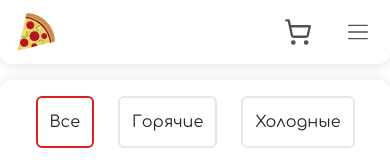
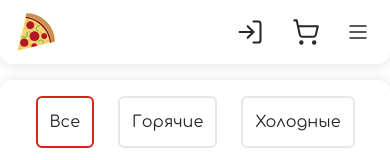
Before and after one commit to smolinartem/react-pizza-typescript, a React (Vite) app: page /drinks in a window 390 px wide. Shown: the top 160 px of the page. Built offline with nearby package versions, Linux system fonts and the light colour scheme.

Commit message:
feat: Auth and Profile buttons

```diff
--- a/src/App.tsx
+++ b/src/App.tsx
@@ -7,6 +7,7 @@ import Promos from './pages/Promos'
 import Contacts from './pages/Contacts'
 import ErrorPage from './pages/ErrorPage'
 import Cart from './pages/Cart'
+import Profile from './pages/Profile'
 
 const router = createBrowserRouter([
   {
@@ -34,6 +35,10 @@ const router = createBrowserRouter([
         path: 'cart',
         element: <Cart />,
       },
+      {
+        path: 'profile',
+        element: <Profile />,
+      },
     ],
   },
 ])
--- /dev/null
+++ b/src/components/ButtonAccount.tsx
@@ -0,0 +1,10 @@
+import { UserRound } from 'lucide-react'
+import { Link } from 'react-router-dom'
+
+export default function ButtonAccount() {
+  return (
+    <Link to='profile' className='flex-center relative size-10 md:size-12 circle-animation'>
+      <UserRound color='#292524' strokeWidth={1.75} size={28} />
+    </Link>
+  )
+}
--- /dev/null
+++ b/src/components/ButtonAuth.tsx
@@ -0,0 +1,18 @@
+import { LogIn } from 'lucide-react'
+import { useState } from 'react'
+import PopupAuth from './PopupAuth'
+
+export default function ButtonAuth() {
+  const [open, setOpen] = useState(false)
+  return (
+    <>
+      <button
+        onClick={() => setOpen(true)}
+        className='flex-center relative size-10 md:size-12 circle-animation'
+      >
+        <LogIn color='#292524' strokeWidth={1.75} size={28} />
+      </button>
+      <PopupAuth isOpen={open} onClose={() => setOpen(false)} />
+    </>
+  )
+}
--- a/src/components/ButtonBurger.tsx
+++ b/src/components/ButtonBurger.tsx
@@ -1,4 +1,4 @@
-import classNames from 'classnames'
+import { Menu, X } from 'lucide-react'
 
 type ButtonBurgerProps = {
   onToggle: () => void
@@ -7,12 +7,12 @@ type ButtonBurgerProps = {
 
 export default function ButtonBurger({ onToggle, isOpen }: ButtonBurgerProps) {
   return (
-    <button
-      onClick={onToggle}
-      className={classNames(
-        isOpen ? 'bg-close' : 'bg-burger',
-        'bg-with-image size-8 transition-all duration-300 md:hidden'
+    <button onClick={onToggle} className='size-8 transition-all duration-300 flex-center md:hidden'>
+      {isOpen ? (
+        <X color='#292524' strokeWidth={1.5} />
+      ) : (
+        <Menu color='#292524' strokeWidth={1.5} />
       )}
-    />
+    </button>
   )
 }
--- a/src/components/ButtonCart.tsx
+++ b/src/components/ButtonCart.tsx
@@ -2,6 +2,7 @@ import { useSelector } from 'react-redux'
 import { Link } from 'react-router-dom'
 import { type RootState } from '../store/store'
 import { ShoppingCart } from 'lucide-react'
+import { calculateAmountInCart } from '../utils/helpers'
 
 type ButtonCartProps = {
   onClose: () => void
@@ -9,17 +10,18 @@ type ButtonCartProps = {
 
 export default function ButtonCart({ onClose }: ButtonCartProps) {
   const order = useSelector((state: RootState) => state.order)
+  const amountInCart = calculateAmountInCart(order)
 
   return (
     <Link
       onClick={onClose}
-      className='flex items-center justify-center relative size-10 md:size-12 circle-animation'
+      className='flex-center relative size-10 md:size-12 circle-animation'
       to='cart'
     >
-      <ShoppingCart color='var(--grey-color)' size={28} />
-      {order.length === 0 ? null : (
+      <ShoppingCart color='#292524' strokeWidth={1.75} size={28} />
+      {order.length > 0 && (
         <span className='absolute size-4 right-0 top-0 flex-center rounded-full bg-accent text-white text-xs leading-none font-semibold'>
-          {order.length}
+          {amountInCart}
         </span>
       )}
     </Link>
--- a/src/components/Header.tsx
+++ b/src/components/Header.tsx
@@ -7,8 +7,11 @@ import Navigation from './Navigation'
 import ButtonCart from './ButtonCart'
 import ButtonBurger from './ButtonBurger'
 import SideBarMenu from './SideBarMenu'
+import ButtonAccount from './ButtonAccount'
+import ButtonAuth from './ButtonAuth'
 
 export default function Header() {
+  const [user] = useState(false)
   const [menuOpen, setMenuOpen] = useState(false)
   const toggleMenu = () => setMenuOpen(!menuOpen)
   const handleClose = () => setMenuOpen(false)
@@ -20,7 +23,8 @@ export default function Header() {
         <div className='container max-w-screen-xl flex justify-between items-center h-full rounded-b-xl shadow-one bg-white'>
           <Logo onClose={handleClose} />
           <Navigation />
-          <div className='flex items-center gap-6'>
+          <div className='flex items-center gap-4'>
+            {user ? <ButtonAccount /> : <ButtonAuth />}
             <ButtonCart onClose={handleClose} />
             <ButtonBurger onToggle={toggleMenu} isOpen={menuOpen} />
           </div>
--- a/src/components/Popup.tsx
+++ b/src/components/Popup.tsx
@@ -1,4 +1,6 @@
 import classNames from 'classnames'
+import { X } from 'lucide-react'
+import { useMenuClose } from '../hooks/useMenuClose'
 
 type PopupProps = {
   isOpen: boolean
@@ -7,6 +9,7 @@ type PopupProps = {
 }
 
 export default function Popup({ isOpen, onClose, children }: PopupProps) {
+  useMenuClose(isOpen, onClose)
   return (
     <section
       className={classNames(
@@ -17,8 +20,10 @@ export default function Popup({ isOpen, onClose, children }: PopupProps) {
       <div className='bg-white relative w-full h-full overflow-y-auto px-6 py-20 md:p-10 md:max-w-screen-md md:h-auto md:rounded-lg'>
         <button
           onClick={onClose}
-          className='absolute bg-close bg-with-image size-10 top-4 right-4 sm:top-8 sm:right-8 circle-animation'
-        />
+          className='flex-center absolute size-10 top-4 right-4 sm:top-8 sm:right-8 circle-animation'
+        >
+          <X color='#292524' strokeWidth={1.25} size={32} />
+        </button>
         {children}
       </div>
     </section>
--- /dev/null
+++ b/src/components/PopupAuth.tsx
@@ -0,0 +1,14 @@
+import Popup from './Popup'
+
+type PopupAuthProps = {
+  isOpen: boolean
+  onClose: () => void
+}
+
+export default function PopupAuth({ isOpen, onClose }: PopupAuthProps) {
+  return (
+    <Popup isOpen={isOpen} onClose={onClose}>
+      Auth
+    </Popup>
+  )
+}
--- a/src/components/PopupSelectionMenu.tsx
+++ b/src/components/PopupSelectionMenu.tsx
@@ -1,4 +1,3 @@
-import { useMenuClose } from '../hooks/useMenuClose'
 import type { Product } from '../types/index.types'
 // - components
 import Popup from './Popup'
@@ -14,8 +13,6 @@ interface SelectionMenuProps {
 // - max-w-80
 
 export default function PopupSelectionMenu({ selectedPizza, isOpen, onClose }: SelectionMenuProps) {
-  useMenuClose(isOpen, onClose)
-
   return (
     <Popup isOpen={isOpen} onClose={onClose}>
       <div className='grid gap-6 sm:grid-cols-2'>
--- a/src/pages/Drinks.tsx
+++ b/src/pages/Drinks.tsx
@@ -1,5 +1,6 @@
-import { useDispatch } from 'react-redux'
-import { addOrder } from '../store/order/orderSlice'
+import { useDispatch, useSelector } from 'react-redux'
+import { addOrder, increaseAmount } from '../store/order/orderSlice'
+import { RootState } from '../store/store'
 
 import { drinks, drinksCategories } from '../utils/server'
 import { Product } from '../types/index.types'
@@ -11,6 +12,7 @@ import ProductCard from '../components/ProductCard'
 export default function Drinks() {
   const { shownProducts, changeCategory, selected } = useProductCategory(drinks)
   const dispatch = useDispatch()
+  const order = useSelector((state: RootState) => state.order)
 
   const handleAddDrink = (drink: Product) => {
     const newOrder = {
@@ -20,7 +22,16 @@ export default function Drinks() {
       price: drink.price as number,
       amount: 1,
     }
-    dispatch(addOrder(newOrder))
+
+    if (order.length === 0) {
+      dispatch(addOrder(newOrder))
+    } else {
+      const index = order.findIndex((item) => {
+        return item.name === newOrder.name && item.description === newOrder.description
+      })
+
+      index === -1 ? dispatch(addOrder(newOrder)) : dispatch(increaseAmount(index))
+    }
   }
 
   return (
--- /dev/null
+++ b/src/pages/Profile.tsx
@@ -0,0 +1,3 @@
+export default function Profile() {
+  return <div className='section-container'>Profile</div>
+}
--- a/src/utils/helpers.ts
+++ b/src/utils/helpers.ts
@@ -1,6 +1,7 @@
 import type { Values } from './server'
 import type { Options } from '../store/option/optionSlice'
 import { RU_NAMES } from './constants'
+import { Order } from '../store/order/orderSlice'
 
 export const calculatePizza = (option: Options, values: Values): number => {
   const sizeWeight: number = values.size[option.size]
@@ -20,3 +21,9 @@ export const translateToppings = (array: string[]) => {
     })
     .join(', ')
 }
+
+export const calculateAmountInCart = (array: Order[]) => {
+  return array.reduce((item, acc) => {
+    return item + acc.amount
+  }, 0)
+}
```
